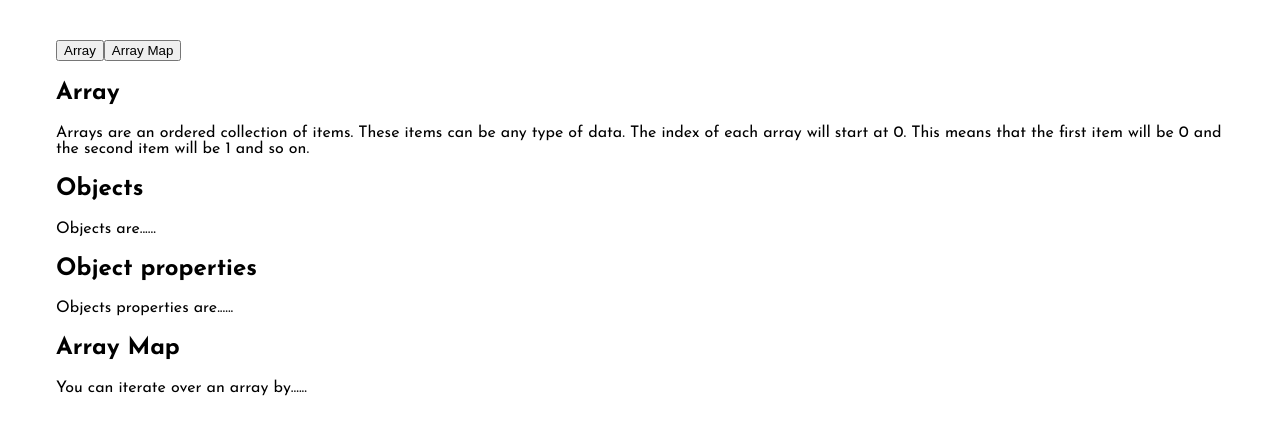
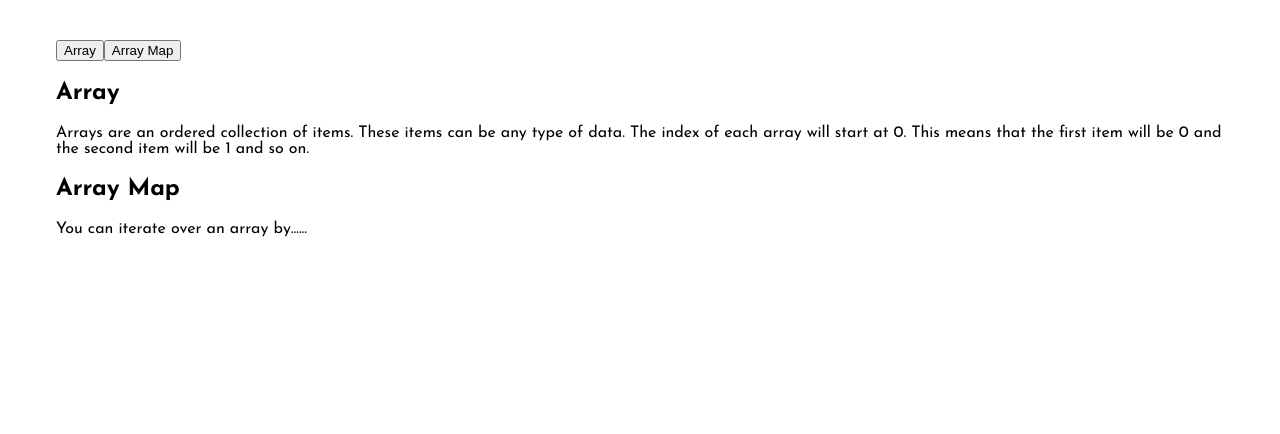
Before and after one commit to dvlprdave/js-ds, a Next.js app: page /arrays in a window 1280 px wide. Shown: the top 434 px of the page. Built offline with nearby package versions, Linux system fonts and the light colour scheme.

Commit message:
splitting data from ui components

```diff
--- a/components/arrayData.js
+++ b/components/arrayData.js
@@ -1,59 +1,43 @@
 import {useState} from "react";
 import useSWR from "swr";
 
-function DisplayArrays() {
+import DisplayData from './displayData';
+
+function DisplayArrays({idType}) {
   const [filterCategory, setFilterCategory] = useState(null);
+
   const { data, error } = useSWR('/api/randomQuote');
+
+  console.log(data);
+
 
   if (error) return <div>Error...</div>;
   if (!data) return <div>Loading...</div>;
 
-  const filterForArrays = data.filter(item => item.id === 'array')
+  const filterForArrays = data.filter(item => item.id === `${idType}`)
 
-  // const uniqueCategories = [...new Set(data.map(title => title.title))]
+  // Map over filtered array id's and return each title
+  const uniqueArray = filterForArrays.map(item => item.title)
 
-
+  // If theres a filtered category, then filter each title to see if
+  // it's equal to the one being filtered.
+  // Otherwise, render unfiltered list
   const filteredData = filterCategory
-    ? data.filter(item => item.id === filterCategory)
-    : data;
-
-    console.log(filteredData);
+    ? filterForArrays.filter(item => item.title === filterCategory)
+    : filterForArrays;
 
   return (
     <>
-      {filterForArrays.map((category, i) => (
-        <button
-          onClick={() => {
-            setFilterCategory(category);
-          }}
-          key={i}
-        >
-          {category.title}
-        </button>
-      ))}
-
-      {filterCategory && (
-        <button
-          onClick={() => {
-            setFilterCategory(null);
-          }}
-        >
-          reset
-        </button>
-      )}
-
-      <div>
-        {filteredData.map((item, i) => {
-          return (
-            <div key={i}>
-              <h2>{item.title}</h2>
-              <p>{item.description}</p>
-            </div>
-          )
-        })}
-      </div>
+    <DisplayData
+      uniqueArray={uniqueArray}
+      filteredData={filteredData}
+      filterCategory={filterCategory}
+      setFilterCategory={setFilterCategory}
+    />
     </>
   );
 }
 
+
+
 export default DisplayArrays
--- /dev/null
+++ b/components/displayData.js
@@ -0,0 +1,37 @@
+const DisplayData = ({filteredData, filterCategory, uniqueArray, setFilterCategory }) => (
+  <>
+    {uniqueArray.map(category => (
+        <button
+          onClick={() => {
+            setFilterCategory(category);
+          }}
+          key={category}
+        >
+          {category}
+        </button>
+      ))}
+      {filterCategory && (
+        <button
+          onClick={() => {
+            setFilterCategory(null);
+          }}
+        >
+          reset
+        </button>
+      )}
+
+
+    <div>
+      {filteredData.map((item, i) => {
+        return (
+          <div key={i}>
+            <h2>{item.title}</h2>
+            <p>{item.description}</p>
+          </div>
+        )
+      })}
+    </div>
+  </>
+)
+
+export default DisplayData
--- a/pages/arrays.js
+++ b/pages/arrays.js
@@ -12,7 +12,7 @@
       <SWRConfig value={{ revalidateOnFocus: false, fetcher }}>
         {/* <Crimes /> */}
         {/* <DataFetcher /> */}
-        <DisplayArrays />
+        <DisplayArrays idType='array' />
       </SWRConfig>
     </Layout>
   )
```
Also changed, not shown: data.json (+7 -4 lines).
